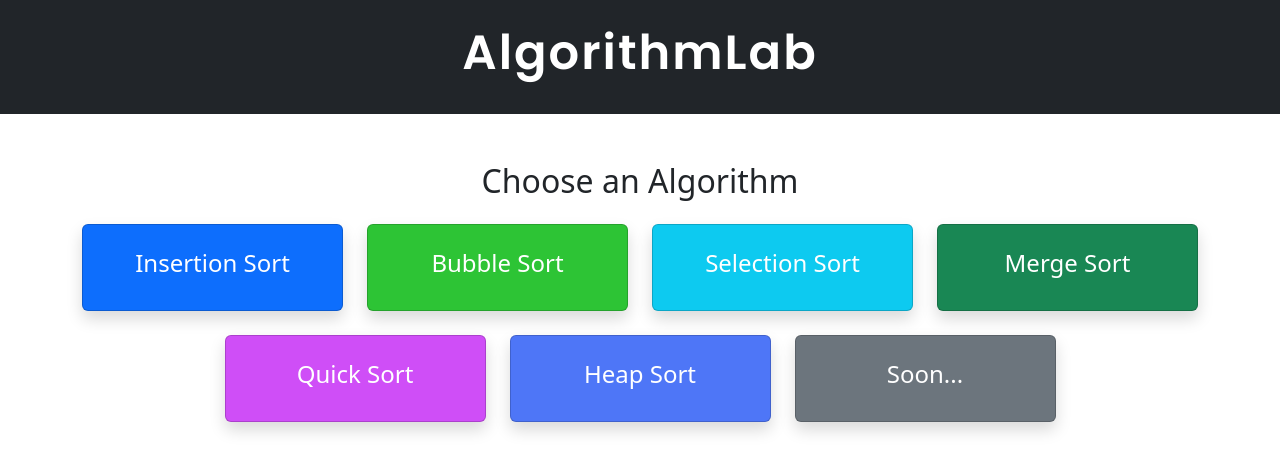
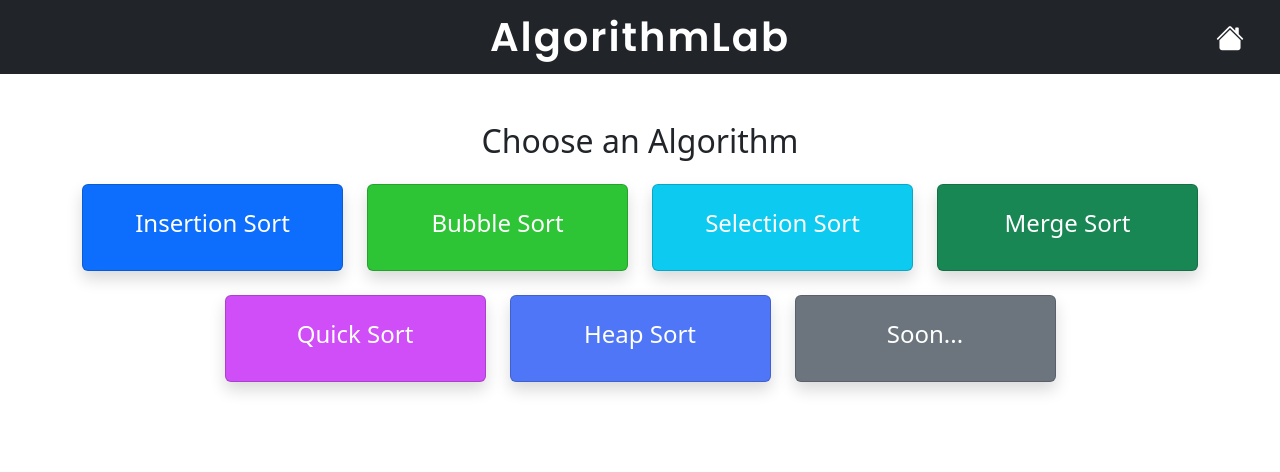
Before and after one commit to WiolaWysopal/AlgorithmLab, a React (Vite) app in the folder frontend/: page / in a window 1280 px wide. Shown: the top 472 px of the page. Built offline with nearby package versions, Linux system fonts and the light colour scheme; no server answers.

Commit message:
refactor: add home icon to navbar

```diff
--- a/frontend/src/App.jsx
+++ b/frontend/src/App.jsx
@@ -1,4 +1,4 @@
-import { BrowserRouter as Router, Routes, Route } from "react-router-dom";
+import { BrowserRouter as Router, Routes, Route, Link } from "react-router-dom";
 import Home from "./pages/Home";
 import InsertionSortVisualizer from "./components/InsertionSortVisualizer";
 import BubbleSortVisualizer from "./components/BubbleSortVisualizer";
@@ -10,12 +10,12 @@ import HeapSortVisualizer from "./components/HeapSortVisualizer";
 function App() {
   return (
     <Router>
-      <nav className="navbar navbar-dark bg-dark w-100">
+      <nav className="navbar navbar-dark bg-dark px-4 py-3">
+        <div className="container-fluid position-relative">
           <h1
-          className="text-center w-100 display-5"
+            className="position-absolute start-50 translate-middle-x m-0"
             style={{
               color: "white",
-            padding: "1rem 0",
               fontFamily: "'Poppins', sans-serif",
               fontWeight: 600,
               letterSpacing: "2px",
@@ -23,6 +23,11 @@ function App() {
           >
             AlgorithmLab
           </h1>
+
+          <Link to="/" className="ms-auto text-white text-decoration-none" title="Home">
+            <i className="bi bi-house-fill fs-3"></i>
+          </Link>
+        </div>
       </nav>
 
       <Routes>
--- a/frontend/src/main.jsx
+++ b/frontend/src/main.jsx
@@ -1,6 +1,7 @@
 import { StrictMode } from "react";
 import { createRoot } from "react-dom/client";
 import App from "./App.jsx";
+import "bootstrap-icons/font/bootstrap-icons.css";
 
 // Import Bootstrapa
 import "bootstrap/dist/css/bootstrap.min.css";
```
Lines whose indentation alone changed are shown as unchanged.
